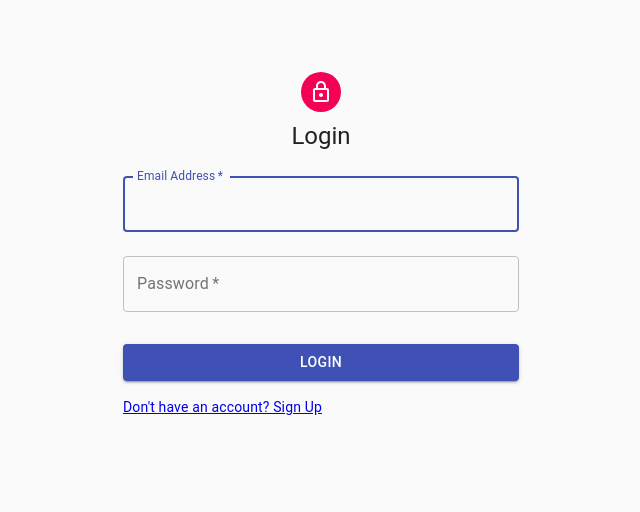
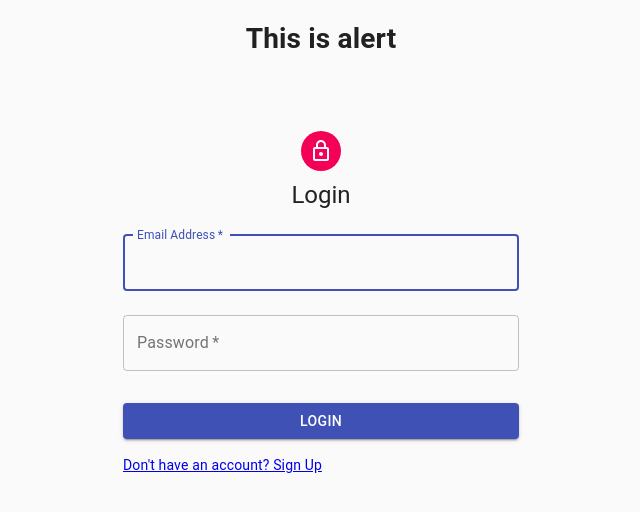
Before and after one commit to arpita-sahakar/login-module-mern, a React (Create React App) app in the folder client/: page / in a window 1280 px wide. Shown: the top 512 px of the page, without its empty margins (319-959 px from the left). Built offline with nearby package versions, Linux system fonts and the light colour scheme.

Commit message:
maintained state for error msg

```diff
--- a/client/src/App.js
+++ b/client/src/App.js
@@ -14,7 +14,8 @@ import {
 
 function App() {
   const [login, setLogin] = useState({ email: "", passWord: "" });
-  const [logedInUser, setLogedInUser] = useState({firstName :"", lastName :""})
+  const [logedInUser, setLogedInUser] = useState({ firstName: "", lastName: "" });
+  const [LoginErrMsg, setLoginErrMsg] = useState("");
   const [signup, setSignup] = useState({ email: "", passWord: "", firstName: "", lastName: "" });
   return (
 
@@ -22,13 +23,13 @@ function App() {
       <Router>
         <Switch>
           <Route path="/" exact>
-            <Login login={login} setLogin={setLogin} setLogedInUser={setLogedInUser} logedInUser={logedInUser}/>
+            <Login login={login} setLogin={setLogin} setLogedInUser={setLogedInUser} logedInUser={logedInUser} setLoginErrMsg={setLoginErrMsg} LoginErrMsg={LoginErrMsg} />
           </Route>
           <Route path="/signup">
             <SignUp signup={signup} setSignup={setSignup} />
           </Route>
           <Route path="/welcomepage">
-            <Display logedInUser={logedInUser}/>
+            <Display logedInUser={logedInUser} />
           </Route>
         </Switch>
       </Router>
--- /dev/null
+++ b/client/src/components/displayComponent/AlertDisplay.jsx
@@ -0,0 +1,11 @@
+import React from 'react'
+
+function AlertDisplay(LoginErrMsg) {
+    return (
+        <div>
+           { <h1>This is alert</h1>}
+        </div>
+    )
+}
+
+export default AlertDisplay
--- a/client/src/components/loginComponent/Login.jsx
+++ b/client/src/components/loginComponent/Login.jsx
@@ -11,6 +11,7 @@ import Typography from '@material-ui/core/Typography';
 import { makeStyles } from '@material-ui/core/styles';
 import Container from '@material-ui/core/Container';
 import axios from 'axios';
+import AlertDisplay from '../displayComponent/AlertDisplay';
 
 
 const useStyles = makeStyles((theme) => ({
@@ -33,7 +34,7 @@ const useStyles = makeStyles((theme) => ({
   },
 }));
 
-export default function Login({ setLogin, login, logedInUser, setLogedInUser }) {
+export default function Login({ setLogin, login, logedInUser, setLogedInUser, setLoginErrMsg, LoginErrMsg }) {
   const classes = useStyles();
   let history = useHistory();
 
@@ -44,7 +45,7 @@ export default function Login({ setLogin, login, logedInUser, setLogedInUser })
       history.push("/welcomepage")
 
     }).catch(err => {
-      console.log(err.response.data.message);
+      setLoginErrMsg(err.response.data.message);
       alert(err.response.data.message)
     })
   }
@@ -52,6 +53,7 @@ export default function Login({ setLogin, login, logedInUser, setLogedInUser })
 
   return (
     <Container component="main" maxWidth="xs">
+      <AlertDisplay LoginErrMsg={LoginErrMsg}/>
       <CssBaseline />
       <div className={classes.paper}>
         <Avatar className={classes.avatar}>
```
